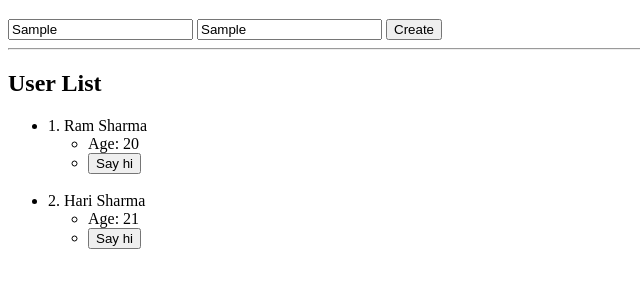
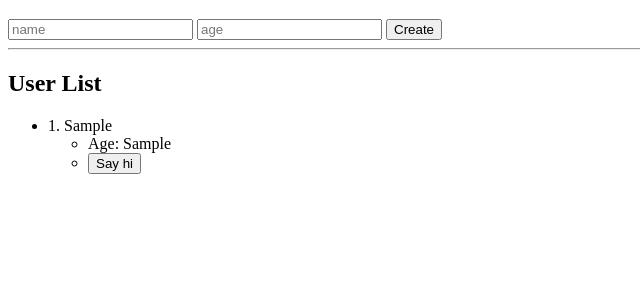
Before and after one commit to satyadeep-neupane/JS-3-5-Feb, a plain HTML site: page index8.html in a window 1280 px wide. Both pictures are taken after typing "Sample", "Sample" into the empty fields and a click on the button "Create". Shown: the part 61-348 px from the top of the page, without its empty margins (0-640 px from the left). Drawn offline with Linux system fonts and the light colour scheme.

Commit message:
OOP/Exception

```diff
--- /dev/null
+++ b/day8-task.js
@@ -0,0 +1,41 @@
+const users = [];
+
+function User(name, age) {
+    return {
+        name,
+        age,
+        intro: function intro() {
+            alert(`Hi! I am ${this.name}. I am  ${this.age} years old!`);
+        },
+    };
+}
+
+function formatUser(index, user) {
+        return `
+        <li>
+            ${index+1}. ${user.name}
+            <ul>
+                <li>Age: ${user.age}</li>
+                <li><button onclick="${user.intro}">Say hi</button></li>
+            </ul>
+        </li>`;
+}
+
+// function intro(fn)
+// {
+//     console.log(fn)
+//     fn()
+// }
+
+function createUser() {
+    const nameElement = document.getElementById("name");
+    const ageElement = document.getElementById("age");
+
+    const user = User(nameElement.value, ageElement.value);
+    users.push(user);
+
+    nameElement.value = "";
+    ageElement.value = "";
+
+    document.getElementById('user-list').innerHTML = users.map((user, index) => formatUser(index, user))
+}
--- a/index8.html
+++ b/index8.html
@@ -10,30 +10,24 @@
 
 <body>
     <h1>Create User</h1>
-    <input type="text" placeholder="name">
-    <input type="text" placeholder="age">
-    <button>Create</button>
+    <input type="text" placeholder="name" id="name">
+    <input type="text" placeholder="age" id="age">
+    <button onclick="createUser()">Create</button>
     <hr>
     <h2>User List</h2>
-    <ul>
-        <li>
+    <ul id="user-list">
+        <!-- <li>
             1. Ram Sharma
             <ul>
                 <li>Age: 20</li>
                 <li><button>Say hi</button></li>
             </ul>
-        </li>
-        <br>
-        <li>
-            2. Hari Sharma
-            <ul>
-                <li>Age: 21</li>
-                <li><button>Say hi</button></li>
-            </ul>
-        </li>
+        </li> -->
+
 
     </ul>
     <script src="day8.js"></script>
+    <script src="day8-task.js"></script>
 </body>
 
 </html>
```
Also changed, not shown: oop/db.js (added, +31 -0 lines), oop/index.html (added, +13 -0 lines), oop/index.js (added, +57 -0 lines).
